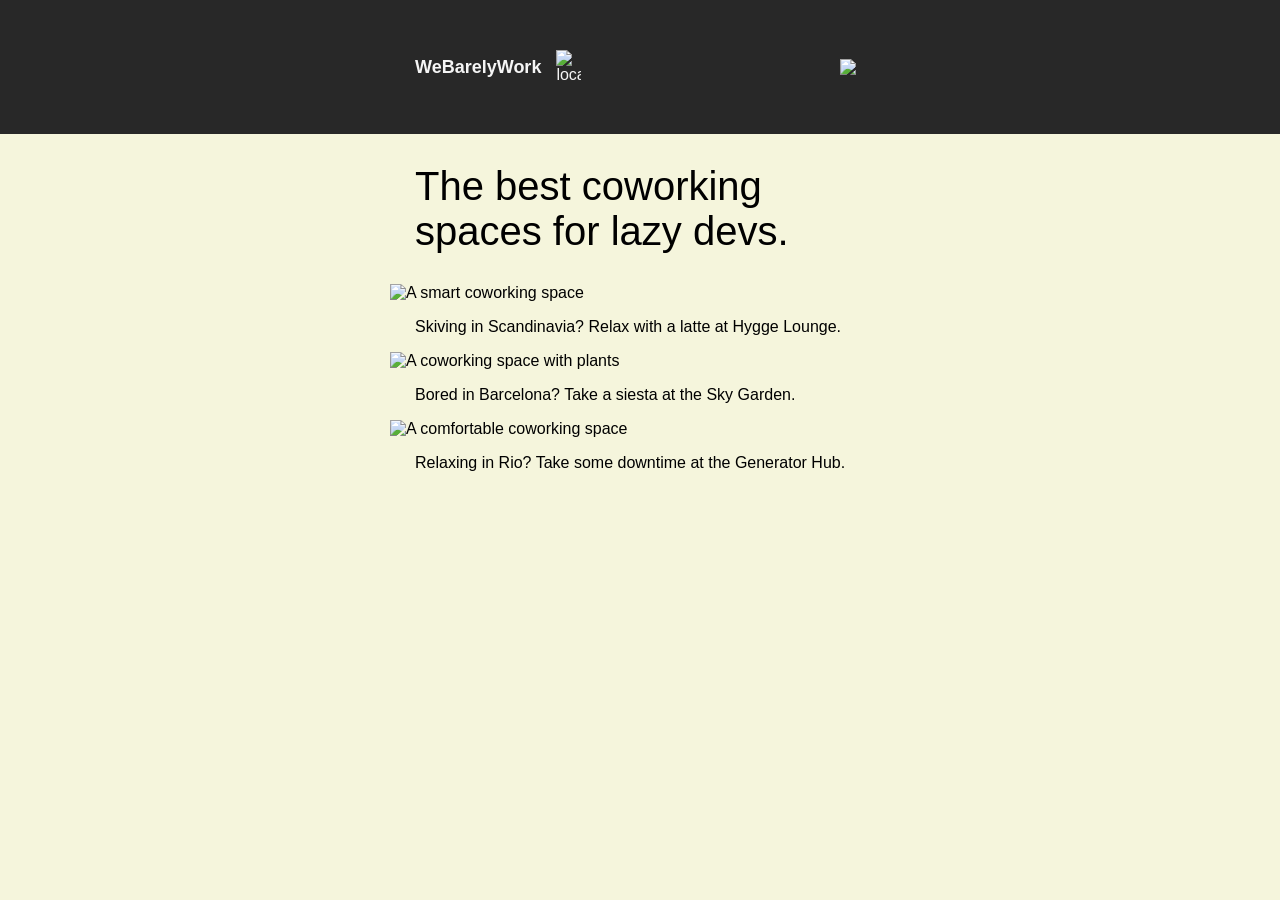
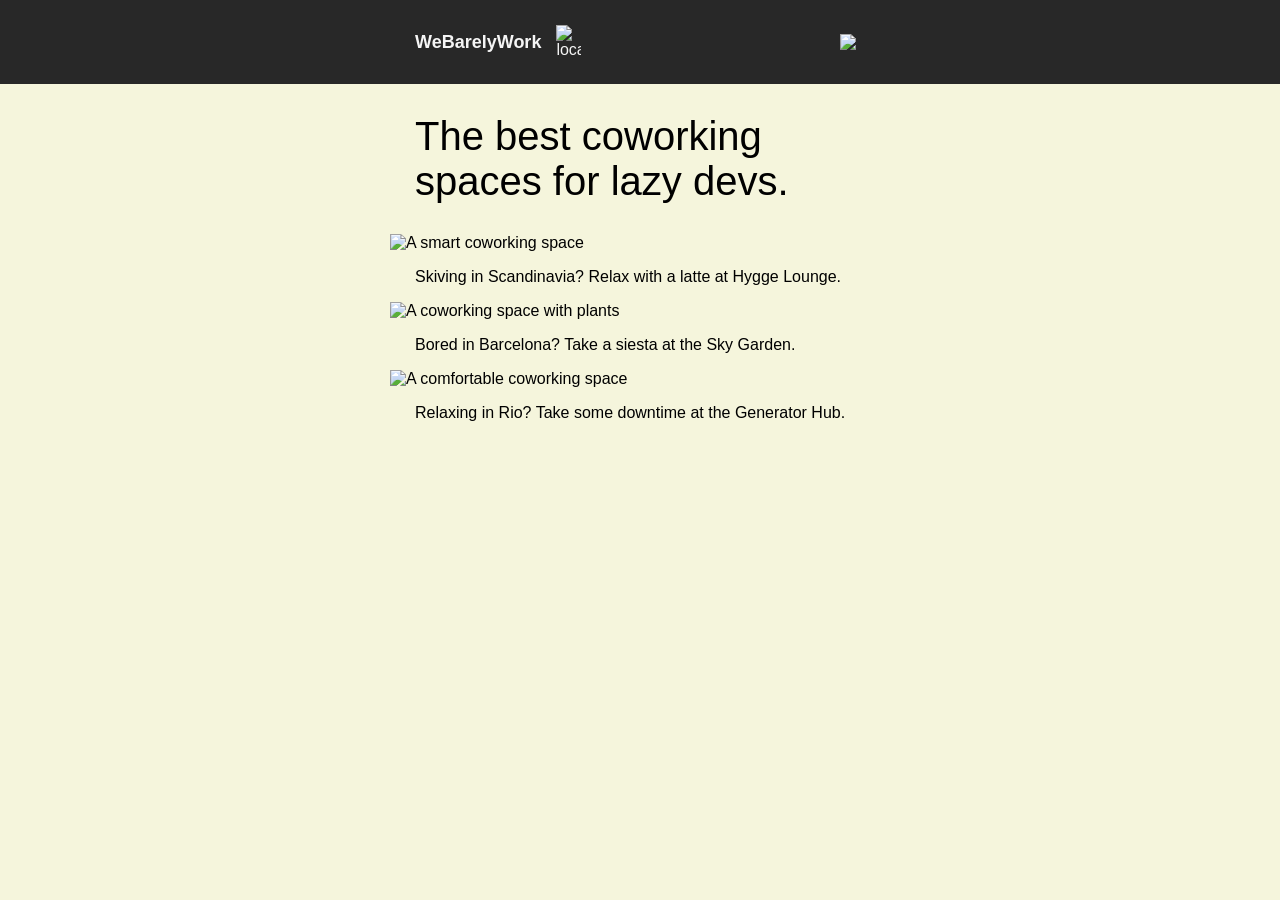

padding from header removed

--- a/index.css
+++ b/index.css
@@ -35,7 +35,6 @@ li {
 
 header {
     background-color: #282828;
-    padding: 25px;
     color: whitesmoke;
 }
 
